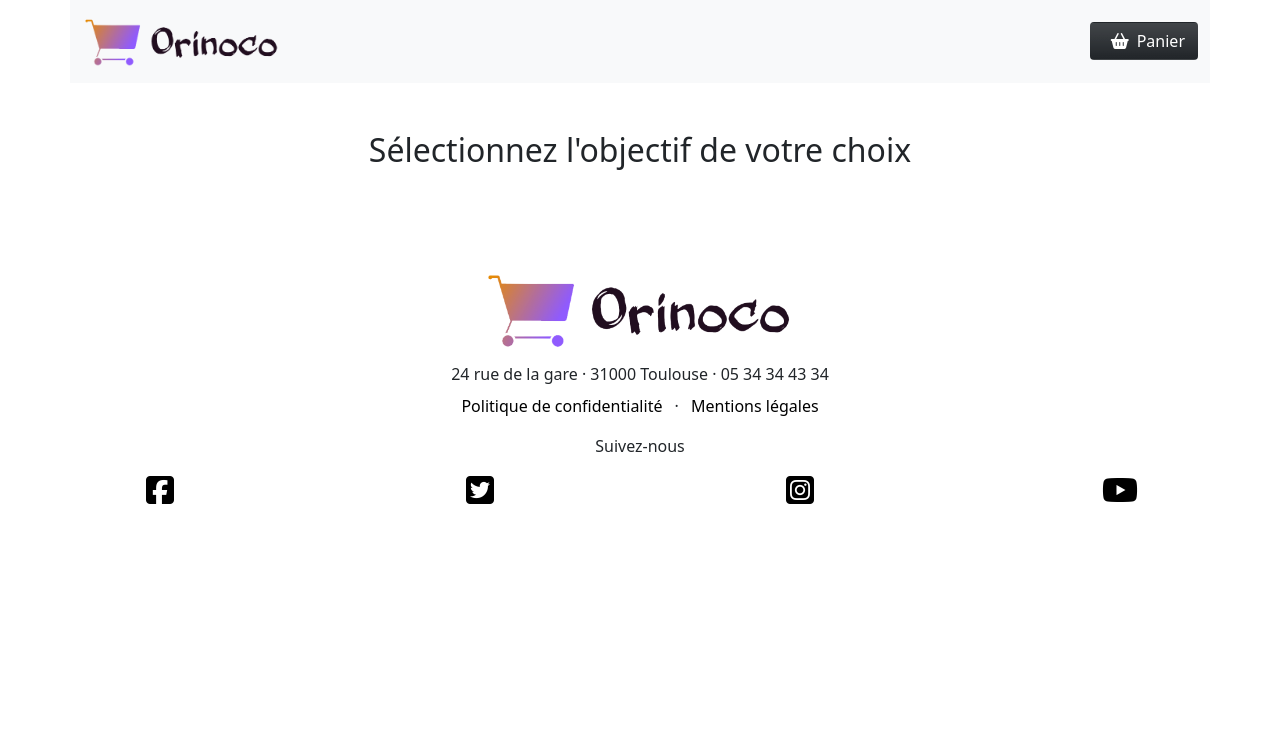
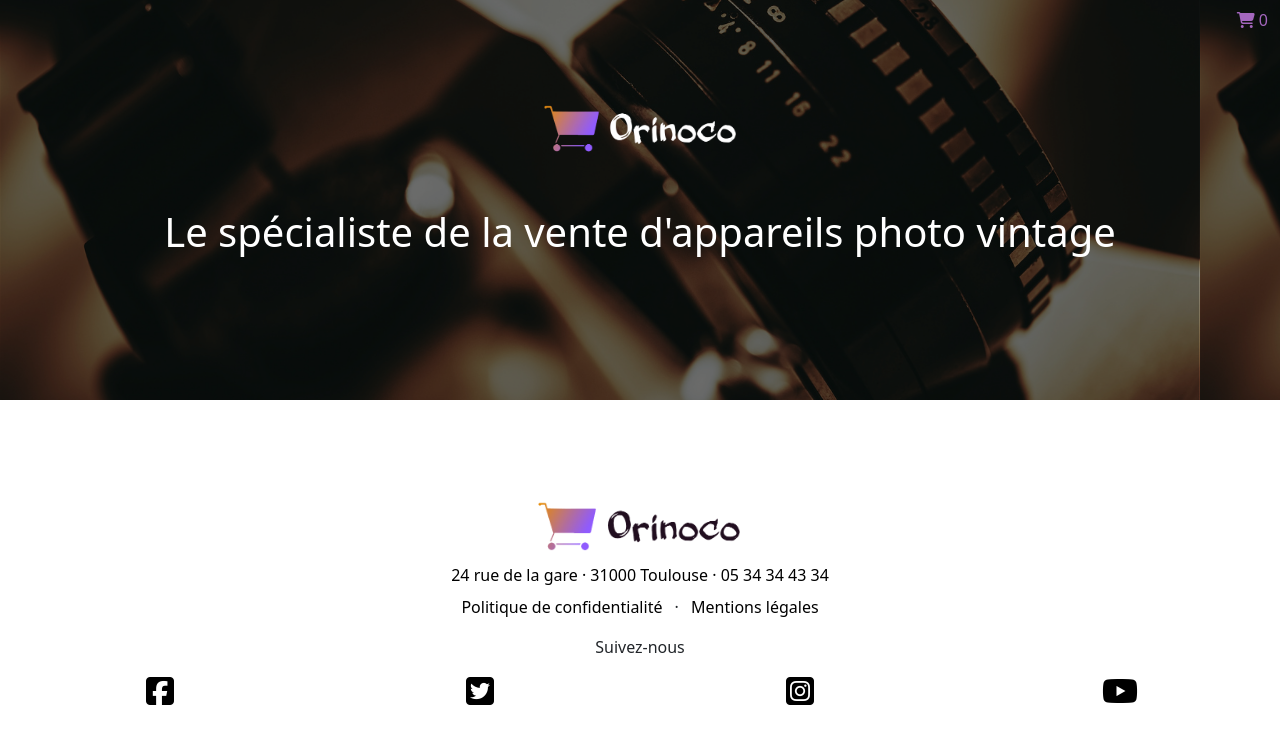
Before and after one commit to iftoute/JessiePeinoit_5_01062021, a website: page produit.html in a window 1280 px wide. Drawn offline with nearby package versions, Linux system fonts and the light colour scheme; no server answers.

Commit message:
Add style index & produit.html

```diff
--- a/js/index.js
+++ b/js/index.js
@@ -18,7 +18,9 @@ fetch ("http://localhost:3000/api/cameras")
                                                     <div id= "article" class="text-center">
                                                         <img class="imageCamera shadow mb-3" src="${camera.imageUrl}" width="100%" height="200" alt="image camera">
                                                         <h3 class= "nameCamera">${camera.name}</h3>
-                                                        <p id="descriptionCamera" class="col 4">${camera.description}</p>
+
+                                                        <p class="priceCamera fs-7 fw-normal">${(camera.price / 100).toFixed(2)}€</p>
+                                                        <button type="button" class="btn bg-dark bg-gradient text-white" onclick="addPanier('${camera._id}')">Ajouter au panier</button>
                                                         <button type="button" class="btn bg-dark bg-gradient text-white" onclick="localId('${camera._id}')" href="#">En savoir plus...</button>
 
                                                     </div>
--- a/js/product.js
+++ b/js/product.js
@@ -5,7 +5,7 @@
 var id = localStorage.id;
 
 var url = "http://localhost:3000/api/cameras/" + localStorage.id;
-console.log(url)
+//console.log(url)
 
 // API Fetch pour récupérer les données de l'ID sélectionné par l'utilisateur
 fetch (url)
@@ -20,15 +20,27 @@ fetch (url)
         .then(cameras  => {
             let product = document.getElementById('product');
             // Insertion d'élements HTML pour l'article sélectionné
-            product.insertAdjacentHTML('beforeend', `<a href="produit.html" class="col col-sm-12 col-md-6 col-lg-4 mb-4">
-                                                    <div id= "article" class="text-center">
-                                                        <img class="imageCamera shadow mb-3" src="${camera.imageUrl}" width="100%" height="200" alt="image camera">
-                                                        <h3 class= "nameCamera">${camera.name}</h3>
-                                                        <p id="descriptionCamera" class="col 4">${camera.description}</p>
-                                                        <p class="priceCamera">${(camera.price / 100).toFixed(2)}€</p>
-                                                        </a>`
+            product.insertAdjacentHTML('beforeend', ` <div class="col-6">
+                                                        <img class="imageCamera shadow mb-3" src="${camera.imageUrl}" width="100%" height="400" alt="image camera">
+                                                    </div>
+                                                    <div class="col-6">
+                                                        <h2 class= "nameCamera my-4">${camera.name}</h2>
+                                                        <p id="descriptionCamera" class="col text-justify">${camera.description}</p>
+                                                        <p class="priceCamera fs-4 fw-bold">${(camera.price / 100).toFixed(2)}€</p>
+                                                        <form class="form-group" id="form">
+                                                            <label for="selectLens" class="col-4 my-3">Objectif</label>
+                                                            <select name="productLens" class="col-7" id="selectLens"></select>
+                                                            <label for="quantité" class="col-4 mb-5">Quantité</label>
+                                                            <input type="number" name="howmuch" step="1" class="col-1 text-center" id="quantité" min="1" value="1">
+                                                            <button type="button" class="btn bg-dark bg-gradient text-white" onclick="addPanier('${camera._id}')">Ajouter au panier</button>
+                                                        </form>
+                                                    </div>
+                                                    `
             );
-
+            for (let lens of camera.lenses) {
+                let container = document.getElementById("selectLens");
+                container.insertAdjacentHTML('beforeend', `<option>${lens}</option>
+                `)};
             })
             //console.log(id)
             //manque un .catch
--- a/produit.html
+++ b/produit.html
@@ -12,20 +12,19 @@
 <body>
     <header>
         <div>
-            <div class="container">
+            <div class="container-fluid">
                 <div class="row bg-light">
-                    <nav class="col navbar navbar-expand justify-content-between">
-                        <a class="navbar-brand" href="index.html">
-                            <img src="./images/logo.png" width="200" alt="logo orinoco">
-                        </a>
+                    <nav class="col navbar navbar-expand fixed-top" id="nav">
                             <ul class="navbar-nav">
                                 <!--Lien navigation page d'accueil active
-                                    <li class="nav-item">
+                                <li class="nav-item">
                                     <a class="nav-link active" href="index.html">Accueil</a>
                                 </li>
                                 <li class="nav-item">-->
-                                    <!--BOUTON PANIER HEADER-->
-                                    <button type="button" class="btn bg-dark bg-gradient text-white"><i class="fas fa-shopping-basket text-white px-2"></i>Panier</button>
+                                    <!--lIEN PANIER-->
+                                    <a href="./html/panier.html"><i class="fas fa-shopping-cart basketIcon"></i>
+                                        <span class="headerCount" id="counter">0</span>
+                                    </a>
                                 </li>
                             </ul>
                     </nav>
@@ -33,14 +32,29 @@
             </div>
         </div>
     </header>
+    <!--MAIN-->
     <main>
-        <div class="jumbotron">
-            <h2 class="text-center mt-5 mb-5">Sélectionnez l'objectif de votre choix</h2>
+        <!--BANNIERE EN-TETE-->
+        <div class="container-fluid mb-5" id="banner">
+            <div class="jumbotron text-center">
+                <div class="logo">
+                    <a href="/index.html"><img src="/images/logo-orinoco-white.png" class="logoImg" width="200" alt="logo orinoco">
+                </div>
+                <div class="titlePage">
+                    <h1 class="text-white" id="title">Le spécialiste de la vente d'appareils photo vintage</h1>
+                </div>
+
+            </div>
         </div>
 
         <!--ARTICLES-->
         <div class="container mb-5">
             <div class="row" id="product">
+              <!--INSERTION DE L'ARTICLE SÉLECTIONNÉ PAR L'UTILISATEUR-->
+
+
+
+
 
             </div>
         </div>
@@ -58,7 +72,7 @@
             <div class="row">
                 <!--COORDONNEES-->
                 <div class="col">
-                    <img src="./images/logo.png" class="rounded mx-auto d-block col-4 col-lg-3 mb-2" alt="logo de orinoco"/>
+                    <img src="./images/logo.png" class="rounded mx-auto d-block col-3 col-lg-2 col-md-2 mb-2" alt="logo de orinoco"/>
                     <p class="text-center mb-2">24 rue de la gare &middot; 31000 Toulouse &middot; 05 34 34 43 34</p>
                 </div>
             </div>
--- a/scss/_base.scss
+++ b/scss/_base.scss
@@ -12,16 +12,41 @@ a:hover {
 }
 
 .btn:hover {
-    color: $color-secondary;
+    background-color: $color-secondary !important;
     box-shadow: 3px 3px 10px grey;
 }
 
-#banner {
-    position: relative;
+.logoImg {
+    margin-top: 100px;
 }
 
 #title {
-    position: absolute;
-    z-index: 5;
-    top: 20%;
+    margin-top: 50px;
 }
+
+#nav {
+    display: flex;
+    justify-content: flex-end;
+}
+
+.navbar-nav {
+    display: flex;
+    align-items: center;
+}
+
+.navbar-nav li {
+    justify-content: flex-end;
+}
+
+#counter, .basketIcon {
+    color: $color-secondary;
+}
+
+#banner {
+    padding: 0;
+}
+
+.jumbotron {
+    background-image: url(/images/banner.png);
+    height: 400px;
+}
```
Also changed, not shown: index.html (+17 -13 lines), css/style.css, images/logo-orinoco-white.png (added), 2 other files.
